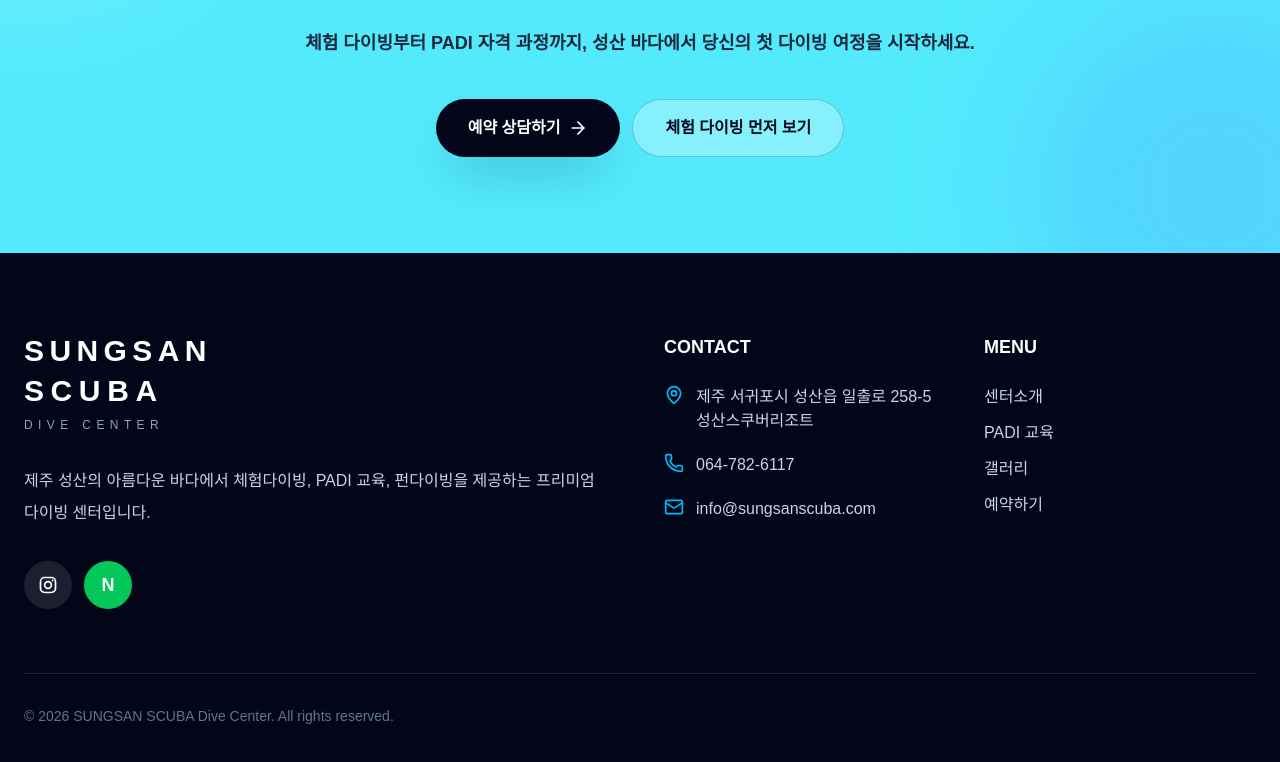
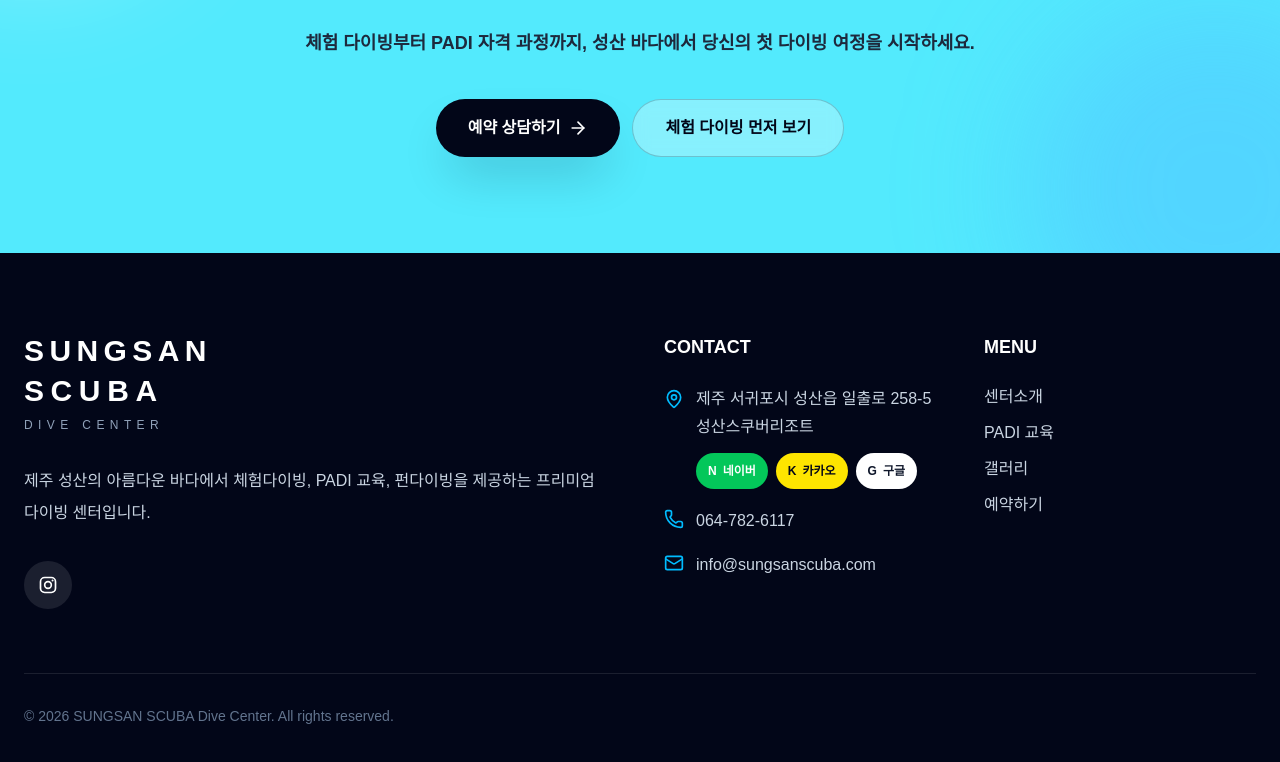
Before and after one commit to yoochnagsoo/SUNGSANSCUBA, a Next.js app: page /padi in a window 1280 px wide. Shown: the part 4410-5172 px from the top of the page. Built offline with nearby package versions, Linux system fonts and the light colour scheme.

Commit message:
Add sungsan final 0710_1

```diff
--- a/src/components/layout/Footer.tsx
+++ b/src/components/layout/Footer.tsx
@@ -35,6 +35,12 @@ function InstagramIcon({ size = 20 }: { size?: number }) {
 const NAVER_MAP_URL =
   "https://map.naver.com/p/search/%EC%84%B1%EC%82%B0%EC%8A%A4%EC%BF%A0%EB%B2%84/place/32278847?c=15.00,0,0,2,dh&placePath=%2Fhome%3Fbk_query%3D%EC%84%B1%EC%82%B0%EC%8A%A4%EC%BF%A0%EB%B2%84%26entry%3Dbmp%26from%3Dmap%26fromPanelNum%3D2%26timestamp%3D202607100206%26locale%3Dko%26svcName%3Dmap_pcv5%26searchText%3D%EC%84%B1%EC%82%B0%EC%8A%A4%EC%BF%A0%EB%B2%84";
 
+const KAKAO_MAP_URL =
+  "https://map.kakao.com/link/search/%EC%A0%9C%EC%A3%BC%20%EC%84%9C%EA%B7%80%ED%8F%AC%EC%8B%9C%20%EC%84%B1%EC%82%B0%EC%9D%8D%20%EC%9D%BC%EC%B6%9C%EB%A1%9C%20258-5%20%EC%84%B1%EC%82%B0%EC%8A%A4%EC%BF%A0%EB%B2%84%EB%A6%AC%EC%A1%B0%ED%8A%B8";
+
+const GOOGLE_MAP_URL =
+  "https://www.google.com/maps/search/?api=1&query=%EC%A0%9C%EC%A3%BC%20%EC%84%9C%EA%B7%80%ED%8F%AC%EC%8B%9C%20%EC%84%B1%EC%82%B0%EC%9D%8D%20%EC%9D%BC%EC%B6%9C%EB%A1%9C%20258-5%20%EC%84%B1%EC%82%B0%EC%8A%A4%EC%BF%A0%EB%B2%84%EB%A6%AC%EC%A1%B0%ED%8A%B8";
+
 export default function Footer() {
   return (
     <footer className="bg-slate-950 text-white">
@@ -68,16 +74,6 @@ export default function Footer() {
               >
                 <InstagramIcon size={20} />
               </a>
-
-              <a
-                href={NAVER_MAP_URL}
-                target="_blank"
-                rel="noopener noreferrer"
-                aria-label="네이버 지도에서 성산스쿠버 보기"
-                className="flex h-12 w-12 items-center justify-center rounded-full bg-[#03c75a] text-lg font-black text-white transition hover:bg-[#02b351]"
-              >
-                N
-              </a>
             </div>
           </div>
 
@@ -85,10 +81,50 @@ export default function Footer() {
             <h3 className="mb-6 text-lg font-black">CONTACT</h3>
 
             <div className="space-y-5 text-slate-300">
-              <p className="flex gap-3">
-                <MapPin className="shrink-0 text-sky-400" size={20} />
-                제주 서귀포시 성산읍 일출로 258-5 성산스쿠버리조트
-              </p>
+              <div className="flex gap-3">
+                <MapPin className="mt-1 shrink-0 text-sky-400" size={20} />
+
+                <div className="min-w-0">
+                  <p className="leading-7">
+                    제주 서귀포시 성산읍 일출로 258-5 성산스쿠버리조트
+                  </p>
+
+                  <div className="mt-3 flex flex-wrap gap-2">
+                    <a
+                      href={NAVER_MAP_URL}
+                      target="_blank"
+                      rel="noopener noreferrer"
+                      aria-label="네이버 지도에서 성산스쿠버 보기"
+                      className="inline-flex h-9 items-center gap-1.5 rounded-full bg-[#03c75a] px-3 text-xs font-black text-white transition hover:bg-[#02b351]"
+                    >
+                      N
+                      <span>네이버</span>
+                    </a>
+
+                    <a
+                      href={KAKAO_MAP_URL}
+                      target="_blank"
+                      rel="noopener noreferrer"
+                      aria-label="카카오맵에서 성산스쿠버 보기"
+                      className="inline-flex h-9 items-center gap-1.5 rounded-full bg-[#fee500] px-3 text-xs font-black text-slate-950 transition hover:bg-[#f5dc00]"
+                    >
+                      K
+                      <span>카카오</span>
+                    </a>
+
+                    <a
+                      href={GOOGLE_MAP_URL}
+                      target="_blank"
+                      rel="noopener noreferrer"
+                      aria-label="구글맵에서 성산스쿠버 보기"
+                      className="inline-flex h-9 items-center gap-1.5 rounded-full bg-white px-3 text-xs font-black text-slate-900 transition hover:bg-slate-200"
+                    >
+                      G
+                      <span>구글</span>
+                    </a>
+                  </div>
+                </div>
+              </div>
 
               <a
                 href="tel:064-782-6117"
```
